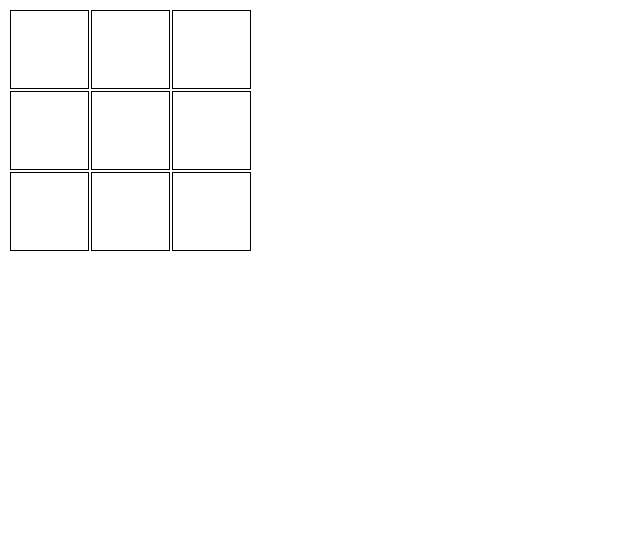
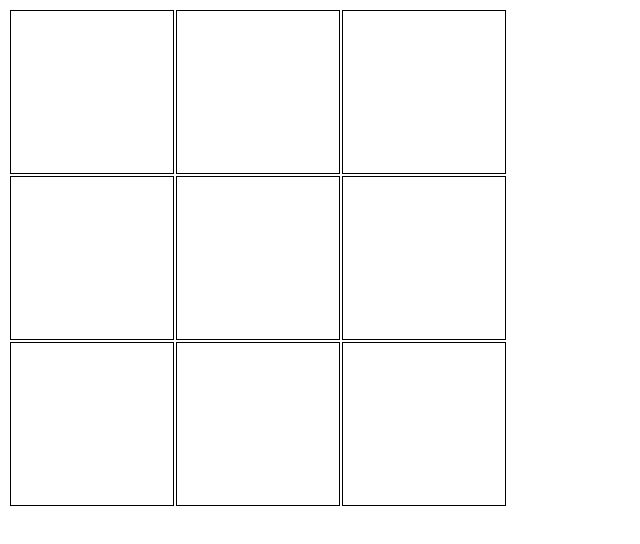
Before and after one commit to paducah/TIC-TAK-TOE, a plain HTML site: page index.html in a window 1280 px wide. Shown: the whole page, without its empty margins (0-640 px from the left). Drawn offline with Linux system fonts and the light colour scheme.

Commit message:
Update index.html
changed px to 160

```diff
--- a/index.html
+++ b/index.html
@@ -5,8 +5,8 @@
     <style>
         td {
             border: 1px solid black;
-            width: 75px;
-            height: 75px;
+            width: 160px;
+            height: 160px;
             text-align: center;
             vertical-align: middle;
             font-size: 30px;
```
